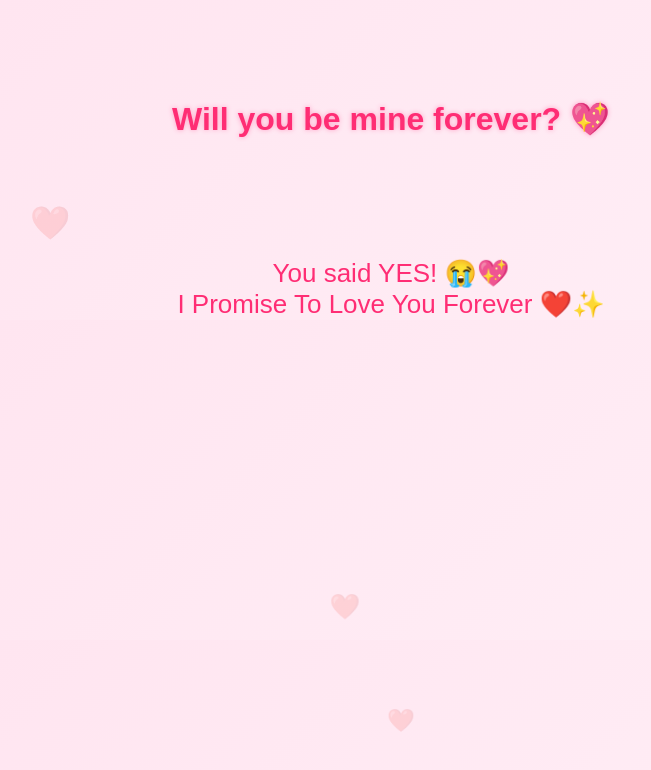
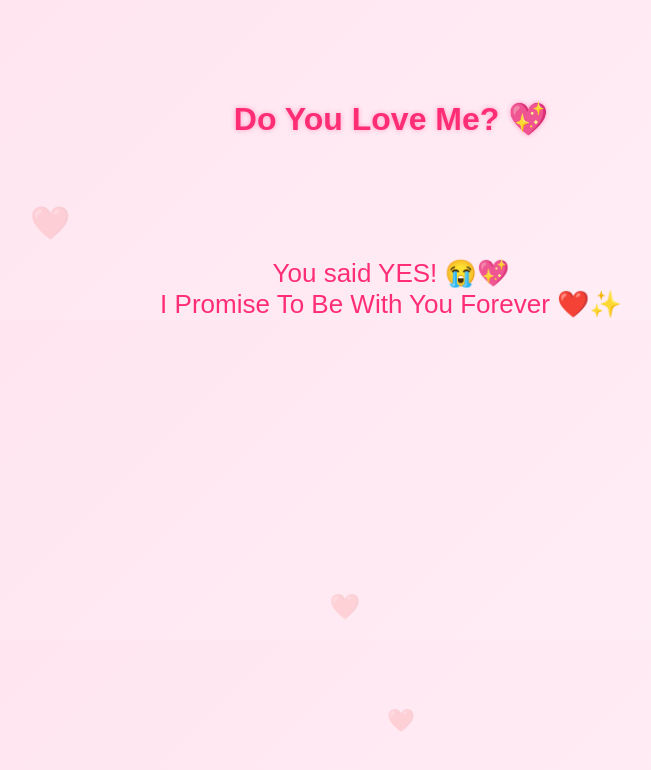
Before and after one commit to g4urav1/foryou, a plain HTML site: page index.html in a window 1280 px wide. Both pictures are taken after a click on the button "Yes!💕". Shown: the whole page, without its empty margins (249-900 px from the left). Drawn offline with Linux system fonts and the light colour scheme.

Commit message:
Update index.html

```diff
--- a/index.html
+++ b/index.html
@@ -11,7 +11,7 @@
 
 <body>
 
-<h1>Will you be mine forever? 💖</h1>
+<h1>Do You Love Me? 💖</h1>
 
 <div class="button-container">
     <button id="yesButton" onclick="showLove()">Yes!💕</button>
@@ -20,7 +20,7 @@
 
 <div id="surprise">
     You said YES! 😭💖<br>
-    I Promise To Love You Forever ❤️✨
+    I Promise To Be With You Forever ❤️✨
 </div>
 
   <script src="myjs.js"></script>
```
